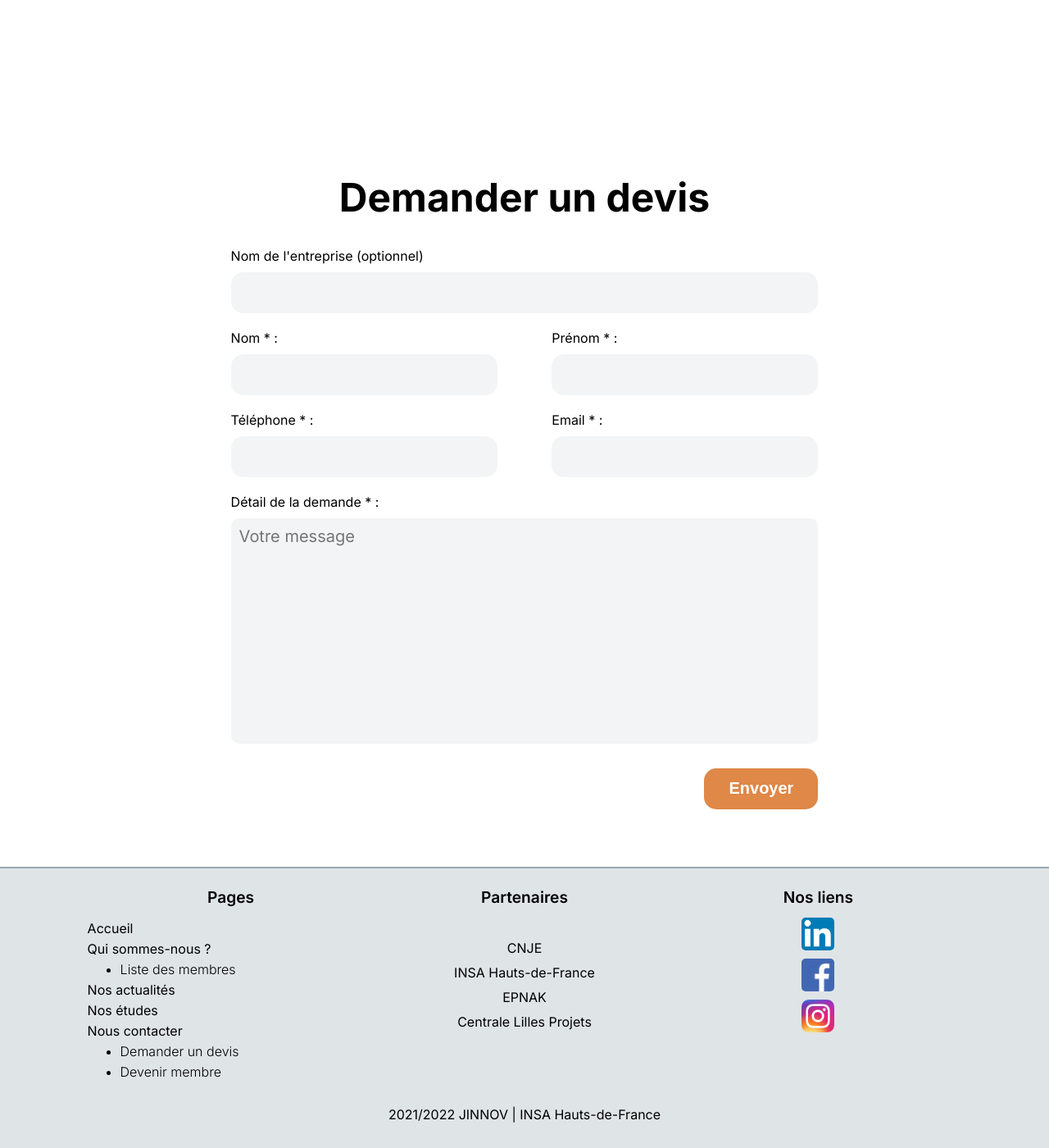
After one commit to LOSS98/JINNOV, a Flask app: page /contact in a window 1280 px wide. The commit adds this page. Shown: the part 1528-2928 px from the top of the page at 82% size. Run offline with Flask 2, Linux system fonts and the light colour scheme; parts of the project's set-up code (start-up, migrations or seed data) failed here and were passed over.

Commit message:
full size template

```diff
--- a/app.py
+++ b/app.py
@@ -11,15 +11,6 @@ app = Flask(__name__)
 def etuform():
     return render_template("mail_form_student.html")
 
-@app.route('/formulaire_devis', methods=["GET","POST"])
-def devisform():
-    return render_template("mail_form_devis.html")
-
-#route pour la création de devis
-@app.route('/mail_devis', methods=["POST"])
-def mail_devis():
-    return create_mail_devis()
-
 #route pour la création d"une demande d'inscriptions
 @app.route('/mail_student', methods=["POST"])
 def mail_student():
@@ -28,6 +19,10 @@ def mail_student():
 @app.route('/')
 def index():
     return render_template('index.html')
+
+@app.route("/contact")
+def contact():
+    return render_template("contact.html")
 
 
 if __name__ == "__main__":
--- /dev/null
+++ b/static/css/contact.css
@@ -0,0 +1,409 @@
+a {
+  text-decoration: none;
+}
+
+@keyframes hover {
+  0% {
+    background: linear-gradient(90deg, #df8848 100%, #bd5b18 100%);
+  }
+
+  10% {
+    background: linear-gradient(90deg, #df8848 80%, #bd5b18 100%);
+  }
+
+  20% {
+    background: linear-gradient(90deg, #df8848 60%, #bd5b18 100%);
+  }
+
+  30% {
+    background: linear-gradient(90deg, #df8848 40%, #bd5b18 100%);
+  }
+
+  40% {
+    background: linear-gradient(90deg, #df8848 20%, #bd5b18 100%);
+  }
+
+  50% {
+    background: linear-gradient(90deg, #df8848 0%, #bd5b18 80%);
+  }
+
+  60% {
+    background: linear-gradient(90deg, #df8848 0%, #bd5b18 60%);
+  }
+
+  70% {
+    background: linear-gradient(90deg, #df8848 0%, #bd5b18 40%);
+  }
+
+  80% {
+    background: linear-gradient(90deg, #df8848 0%, #bd5b18 20%);
+  }
+
+  90% {
+    background: linear-gradient(90deg, #df8848 0%, #bd5b18 0%);
+  }
+
+  100% {
+    background: linear-gradient(90deg, #df8848 0%, #bd5b18 0%);
+  }
+}
+
+@keyframes hover2 {
+  0% {
+    background: linear-gradient(90deg, #df8848 100%, #bd5b18 100%);
+  }
+
+  10% {
+    background: linear-gradient(90deg, #df8848 80%, #bd5b18 100%);
+  }
+
+  20% {
+    background: linear-gradient(90deg, #df8848 60%, #bd5b18 100%);
+  }
+
+  30% {
+    background: linear-gradient(90deg, #df8848 40%, #bd5b18 100%);
+  }
+
+  40% {
+    background: linear-gradient(90deg, #df8848 20%, #bd5b18 100%);
+  }
+
+  50% {
+    background: linear-gradient(90deg, #df8848 0%, #bd5b18 80%);
+  }
+
+  60% {
+    background: linear-gradient(90deg, #df8848 0%, #bd5b18 60%);
+  }
+
+  70% {
+    background: linear-gradient(90deg, #df8848 0%, #bd5b18 40%);
+  }
+
+  80% {
+    background: linear-gradient(90deg, #df8848 0%, #bd5b18 20%);
+  }
+
+  90% {
+    background: linear-gradient(90deg, #df8848 0%, #bd5b18 0%);
+  }
+
+  100% {
+    background: linear-gradient(90deg, #df8848 0%, #bd5b18 0%);
+  }
+}
+
+.rounded-button {
+  padding-left: 15px;
+  padding-right: 15px;
+  padding-bottom: 15px;
+  padding-top: 15px;
+  margin-right: 5px;
+  margin-left: 5px;
+  border-radius: 50px;
+  background: #df8848;
+  text-decoration: none;
+  color: white;
+  font-size: 2rem;
+  font-weight: 700;
+  width: 330px;
+  text-align: center;
+}
+
+.classic {
+  background: #df8848;
+  animation: hover 0.15s ease-in-out;
+  animation-direction: reverse;
+}
+
+.anim {
+  background: #bd5b18;
+  animation: hover2 0.15s ease-in-out;
+  animation-direction: normal;
+}
+
+
+.box-col {
+  display: flex;
+  flex-direction: row;
+  justify-content: space-evenly;
+  align-items: center;
+  margin: 100px;
+}
+
+.stick {
+  justify-content: center;
+}
+
+#presidence {
+  width: 200px;
+  border-radius: 50%;
+  box-shadow: inset 0px 0px 0px 20px #df8848;
+  border: #df8848 solid 7px;
+}
+
+#pres-infos {
+  margin-left: 30px;
+}
+
+#pres-infos h1,
+#pres-infos h3 {
+  margin: 0 0 7px 0;
+}
+
+.social-icon {
+  width: 100px;
+}
+
+#socials h3 {
+  text-align: center;
+}
+
+#address {
+  font-size: 1.2rem;
+  font-weight: 500;
+  height: 300px;
+  padding-top: 30px;
+  margin-left: 30px;
+}
+
+main {
+  font-family: 'Inter', sans-serif;
+}
+
+main h1 {
+  margin-top: 40px;
+  text-align: center;
+  font-size: 300%;
+  color: #000000;
+}
+
+#formulaire {
+  margin-left: 15%;
+  margin-right: 15%;
+  margin-bottom: 150px;
+}
+
+#formulaire form input {
+  font-size: 125%;
+  border-radius: 15px;
+  height: 50px;
+  margin-top: 10px;
+  background-color: #f2f4f5;
+  border-style: none;
+  padding: 10px;
+  -webkit-box-sizing: border-box;
+  /* Safari/Chrome, other WebKit */
+  -moz-box-sizing: border-box;
+  /* Firefox, other Gecko */
+  box-sizing: border-box;
+  /* Opera/IE 8+ */
+}
+
+#formulaire form>label {
+  display: block;
+  margin-left: auto;
+  margin-right: auto;
+  width: 80%;
+  font-size: 100%;
+}
+
+#formulaire form>label>input {
+  display: block;
+  margin-left: auto;
+  margin-right: auto;
+  width: 100%;
+  font-size: 125%;
+}
+
+#names input {
+  width: 100%;
+}
+
+#names label {
+  width: 50%;
+}
+
+#contact input {
+  width: 100%;
+}
+
+#devis {
+  padding-top: 70px;
+}
+
+#formulaire label {
+  margin-top: 20px;
+}
+
+#contact label {
+  width: 50%;
+}
+
+#formulaire textarea {
+  width: 100%;
+  height: 275px;
+  resize: none;
+  margin-top: 10px;
+  font-size: 125%;
+  font-family: 'Inter', sans-serif;
+  background-color: #f2f4f5;
+  border-style: none;
+  border-radius: 10px;
+  padding: 10px;
+  -webkit-box-sizing: border-box !important;
+  /* Safari/Chrome, other WebKit */
+  -moz-box-sizing: border-box !important;
+  /* Firefox, other Gecko */
+  box-sizing: border-box !important;
+  /* Opera/IE 8+ */
+}
+
+form #button {
+  float: right;
+  font-weight: 600;
+  margin-right: 10%;
+  margin-top: 30px !important;
+  background-color: #df8848 !important;
+  color: white;
+  padding-left: 30px !important;
+  padding-right: 30px !important;
+  cursor: pointer;
+}
+
+form #button:hover {
+  background-color: #bd5b18 !important;
+}
+
+select {
+  width: 60px;
+  height: 50px;
+  font-size: 100%;
+  border-style: none;
+  background-color: #f2f4f5;
+  border-radius: 5px;
+  text-align: center;
+  float: right;
+  margin-top: -20px
+}
+
+label#select {
+
+  padding-top: 20px;
+  height: 35px;
+}
+
+
+
+
+
+
+@media screen and (orientation : landscape) and (min-width : 750px) {
+  #formulaire form>div {
+    display: flex;
+    margin-left: auto;
+    margin-right: auto;
+    width: 80%;
+  }
+
+  .margin {
+    margin-right: calc(10% - 5px);
+  }
+
+}
+
+@media screen and (orientation : portrait),
+screen and (max-width : 750px) and (orientation : landscape) {
+  #formulaire {
+    margin-left: 7%;
+    margin-right: 7%;
+  }
+
+  #formulaire form>label {
+    width: 100%;
+  }
+
+  form #button {
+    margin-right: 10px;
+  }
+
+  #formulaire form>div {
+    display: block;
+  }
+
+  input {
+    margin-bottom: 20px;
+  }
+}
+
+@media screen and (orientation : portrait) and (min-height : 1000px),
+screen and (max-width : 750px) and (min-height : 1000px) {
+  input {
+    margin-bottom: 80px;
+  }
+
+  label {
+    font-size: 250% !important;
+  }
+
+  #formulaire form input {
+    height: 100px;
+    font-size: 100%;
+    margin-top: 20px;
+    border-radius: 20px;
+  }
+
+  label#smoltext {
+    font-size: 240% !important;
+  }
+
+  #formulaire {
+    margin-bottom: 400px;
+  }
+
+  form #button {
+    margin-top: 50px !important;
+    font-size: 300% !important;
+    border-radius: 30px !important;
+    width: 250px !important;
+    height: 124px !important;
+  }
+
+  textarea {
+    height: 800px !important;
+    border-radius: 20px !important;
+    margin-top: 20px !important;
+  }
+
+  main h1 {
+    font-size: 500%;
+  }
+
+  select {
+    width: 130px;
+    height: 120px;
+    font-size: 100%;
+    border-style: none;
+    background-color: #f2f4f5;
+    border-radius: 5px;
+    text-align: center;
+    float: right;
+    margin-top: -40px;
+    border-radius: 20px
+  }
+
+  label#select {
+    padding-top: 0px;
+    height: 70px;
+    margin-bottom: 80px;
+  }
+
+}
+
+@media screen and (max-width : 1260px) and (orientation : landscape) and (min-width : 750px) {
+  #formulaire {
+    margin-left: 3%;
+    margin-right: 3%;
+  }
+}
--- /dev/null
+++ b/static/js/contact.js
@@ -0,0 +1,10 @@
+for (const element of document.getElementsByClassName("rounded-button")) {
+  element.addEventListener("mouseover", function () {
+    element.classList.remove("classic");
+    element.classList.add("anim");
+  });
+  element.addEventListener("mouseout", function () {
+    element.classList.remove("anim");
+    element.classList.add("classic");
+  });
+}
--- a/templates/base.html
+++ b/templates/base.html
@@ -84,7 +84,7 @@
                         </li>
                         <ul>
                             <li>
-                                <a href="{{url_for('devisform')}}" class="">
+                                <a href="{{url_for('contact', _anchor='devis')}}" class="">
                                     Demander un devis
                                 </a>
                             </li>
--- /dev/null
+++ b/templates/contact.html
@@ -0,0 +1,82 @@
+{% extends "base.html" %}
+{% block head %}
+<title>JINNOV | Nous contacter</title>
+<link rel="stylesheet" href="{{url_for('static', filename='css/contact.css')}}">
+{% endblock %}
+{% block body %}
+<h1>Nous contacter</h1>
+<div class="box-col">
+  <a href="" class="rounded-button">
+    Demander un devis
+  </a>
+  <a href="" class="rounded-button">
+    Nous rejoindre
+  </a>
+</div>
+<div class="box-col stick">
+  <img id="presidence" src="{{url_for('static', filename='img/presidence.jpg')}}">
+  <div id="pres-infos">
+    <h1>Théa LOUVRADOUX</h1>
+    <h3>Présidente</h3>
+    <h3>Tel : +33 6 04 17 65 19</h3>
+  </div>
+</div>
+<a href="mailto:contact@jinnov-insa.fr"><h1>contact@jinnov-insa.fr</h1></a>
+<div id="socials" class="box-col">
+  <div>
+    <img src="{{url_for('static',filename='img/linkedin.jpg')}}" class="social-icon"/>
+    <h3>JINNOV</h3>
+  </div>
+  <div>
+    <img src="{{url_for('static',filename='img/instagram.png')}}" class="social-icon"/>
+    <h3>jinnov.insa</h3>
+  </div>
+  <div>
+    <img src="{{url_for('static',filename='img/facebook.png')}}" class="social-icon"/>
+    <h3>jinnov.insa</h3>
+  </div>
+</div>
+<div class="box-col stick">
+  <iframe width="500px" height="300px" frameborder="0" allowfullscreen="" src="//umap.openstreetmap.fr/fr/map/jinnov_692224?scaleControl=false&miniMap=false&scrollWheelZoom=true&zoomControl=true&allowEdit=false&moreControl=true&searchControl=null&tilelayersControl=null&embedControl=null&datalayersControl=true&onLoadPanel=undefined&captionBar=false"></iframe>
+  <div id="address">
+    JINNOV<br>
+    INSA Hauts-de-France<br>
+    Campus Mony-Houy<br>
+    59300 Famars<br>
+    France
+  </div>
+</div>
+<div id="devis">
+  <h1>Demander un devis</h1>
+  <div id='formulaire'>
+      <form action="{{url_for('core.post_devis')}}" id ='mail_form_devis' method="post">
+          <label>Nom de l'entreprise (optionnel)
+              <input type="text" name="nom_entreprise" id="nom_entreprise">
+          </label>
+          <div id="names">
+              <label class="margin">Nom * :
+                  <input type="text" name="nom" id="nom">
+              </label>
+              <label>Prénom * :
+                  <input type="text" name="prenom" id="prenom">
+              </label>
+          </div>
+          <div id="contact">
+              <label class="margin">Téléphone * :
+                  <input type="text" name="téléphone" id="téléphone">
+              </label>
+              <label>Email * :
+                  <input type="mail" name="mail" id="mail">
+              </label>
+          </div>
+          <label id="Textarea">Détail de la demande * :
+              <textarea name="contenu" id="contenu" cols="30" rows="10" number ='500000' form = 'mail_form_devis' placeholder="Votre message"></textarea>
+          </label>
+          <input type="submit" value="Envoyer" id="button">
+      </form>
+  </div>
+</div>
+{% endblock %}
+{% block script %}
+<script src="{{url_for('static', filename='js/contact.js')}}"></script>
+{% endblock %}
```
Also changed, not shown: blueprints/core.py (+6 -1 lines), template test.py (+4 -4 lines), static/img/presidence.jpg (added).
